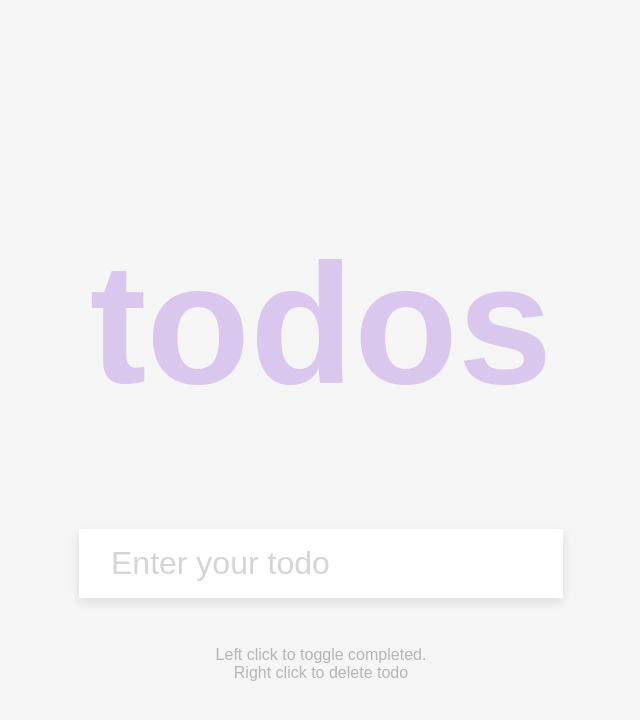
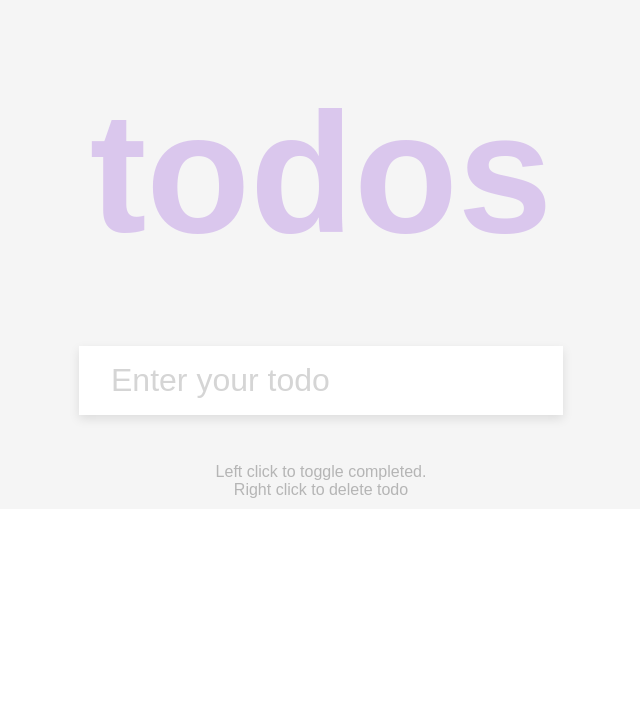
Before and after one commit to junedkaxioned/Todos-List, a plain HTML site: page index.html in a window 1280 px wide. Shown: the whole page, without its empty margins (319-959 px from the left). Drawn offline with Linux system fonts and the light colour scheme.

Commit message:
Css  wrapper changes

```diff
--- a/assets/css/style.css
+++ b/assets/css/style.css
@@ -106,13 +106,9 @@ li {
   main styling starts here
 =================================*/
 
-.todos-list{
+.todos-list .wrapper {
   width: 100%;
   background-color: #f5f5f5;
-}
-
-.todos-list .wrapper {
-  height: 100vh;
   display: flex;
   flex-direction: column;
   align-items: center;
@@ -120,7 +116,7 @@ li {
 }
 
 h1 {
-  margin: 107px 0px;
+  margin: 75px 0px;
   color: #B383E2;
   font-size: 170px;
   font-weight: 600;
@@ -162,7 +158,7 @@ h1 {
 }
 
 .text {
-  margin-top: 48px;
+  margin: 48px 0 10px;
   color: #b5b5b5;
   text-align: center;
 }
```
